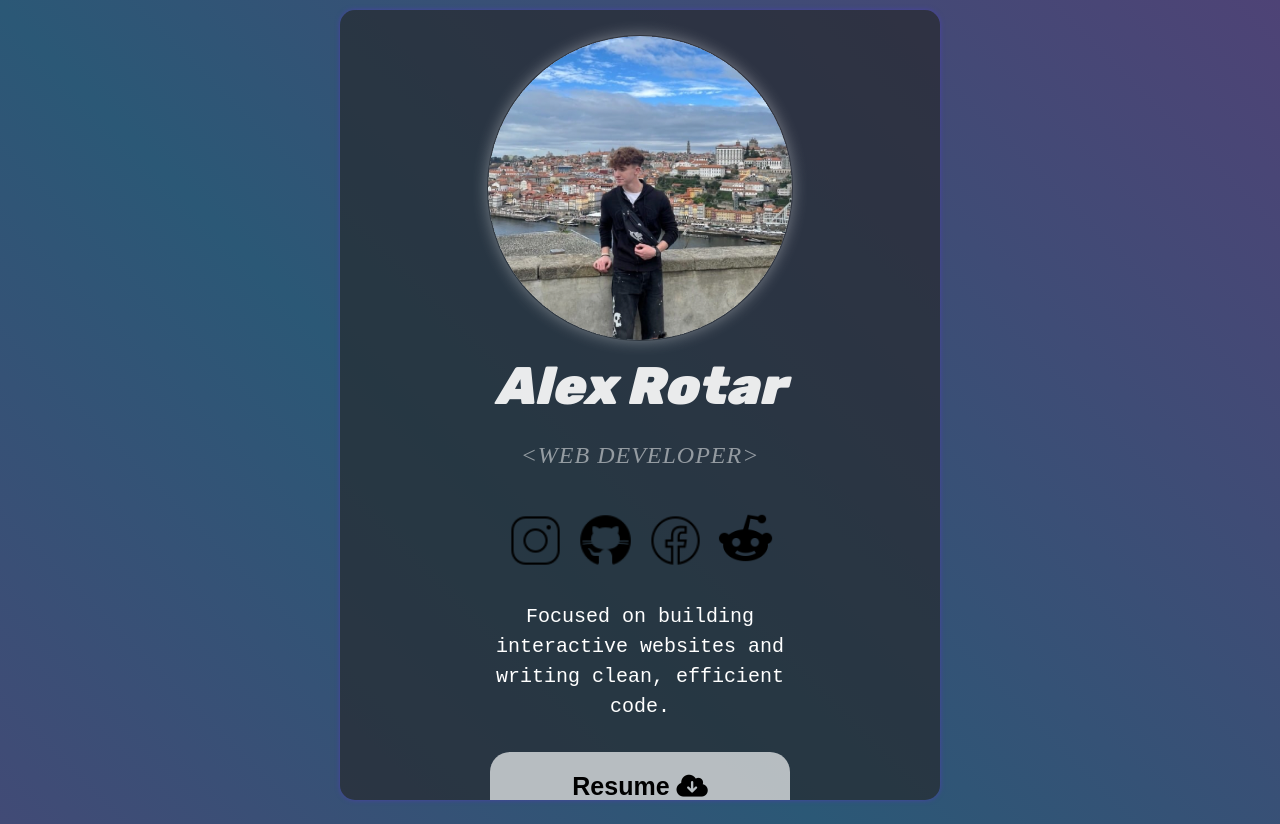
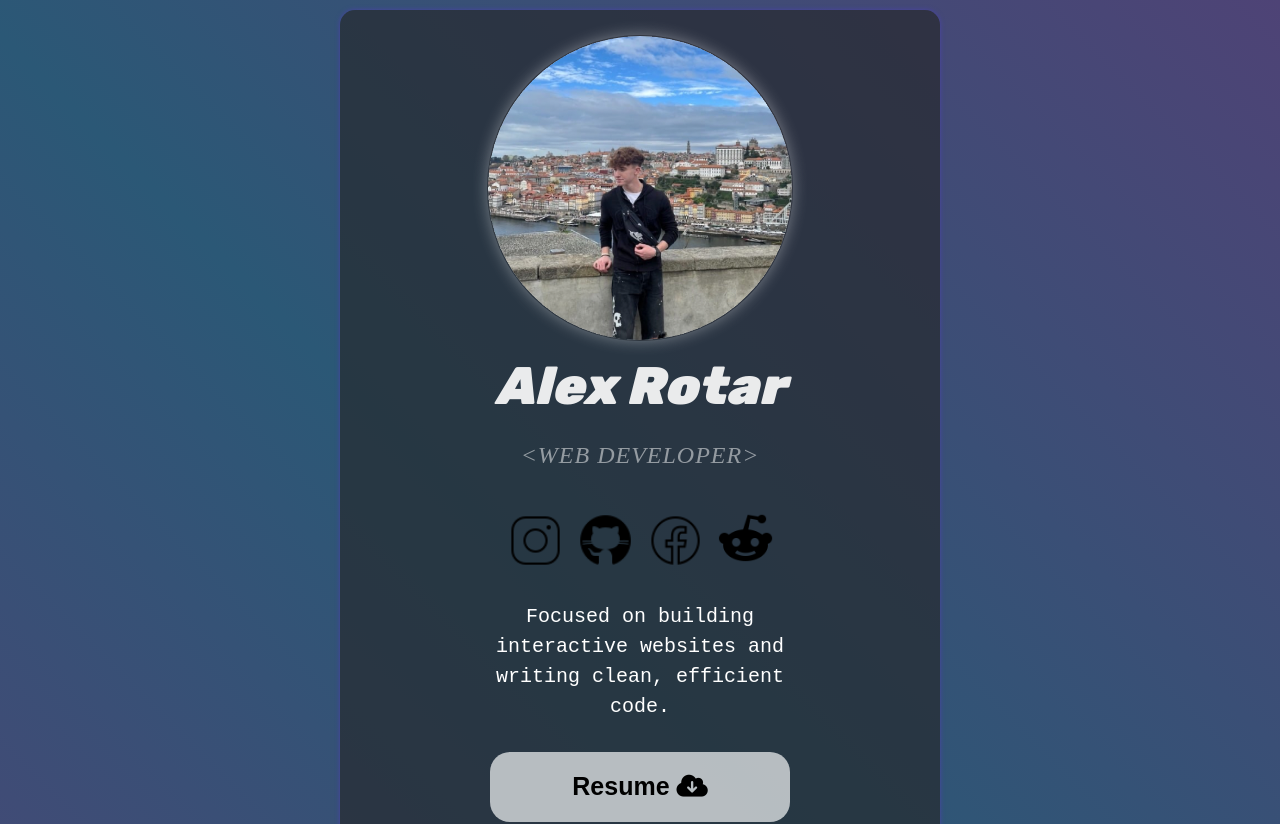
Before and after one commit to alecs007/alecs007.github.io, a React (Vite) app: page / in a window 1280 px wide. Shown: the top 824 px of the page. Built offline with nearby package versions, Linux system fonts and the light colour scheme.

Commit message:
Update HeroStyles.module.css

```diff
--- a/src/sections/Hero/HeroStyles.module.css
+++ b/src/sections/Hero/HeroStyles.module.css
@@ -8,7 +8,7 @@
   width: 95dvw;
   max-width: 600px;
   height: calc(100dvh - 10px);
-  max-height: 875px;
+  min-height: 875px;
   overflow: hidden;
   border-radius: 15px;
   box-shadow: 0 0 5px #4942a7;
```
